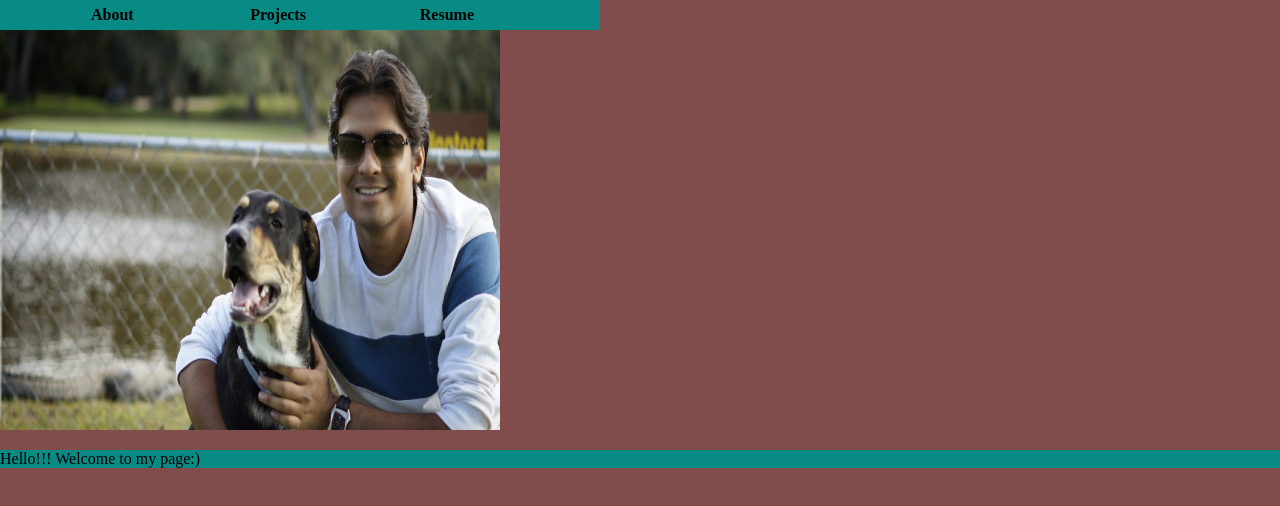
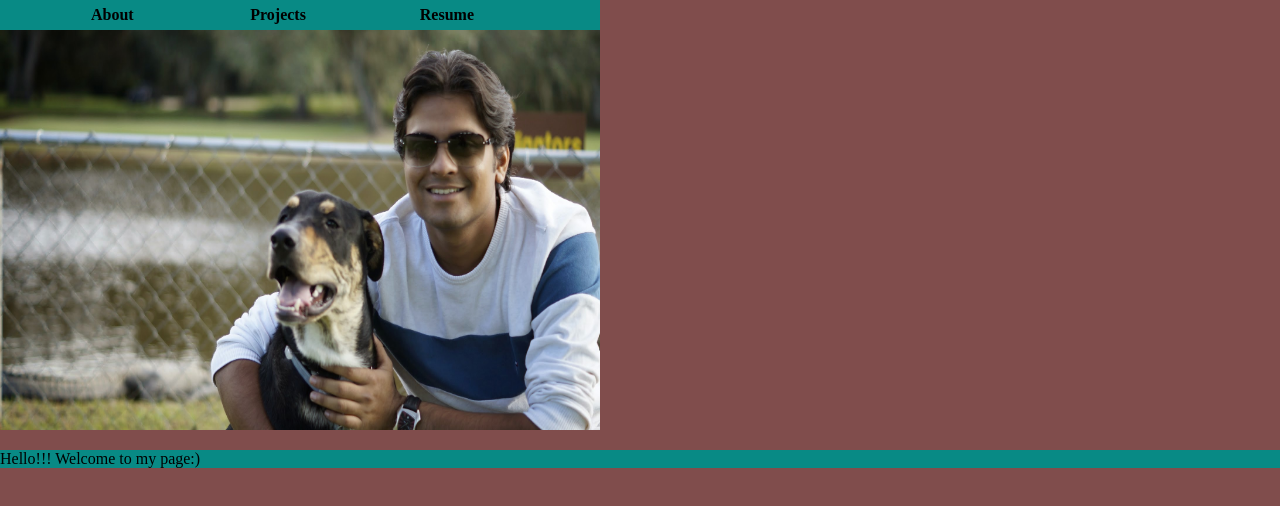
Before and after one commit to HarshaNyshadham/HarshaNyshadham.github.io, a plain HTML site: page index.html in a window 1280 px wide. Drawn offline with Linux system fonts and the light colour scheme.

Commit message:
Update index.html

```diff
--- a/index.html
+++ b/index.html
@@ -28,7 +28,7 @@
 	   </div>
 
 	   <div class="homeImageDiv">
-	        <img src="images/harsha.JPG" style="width:500px;height:400px" />
+	        <img src="images/harsha.JPG" style="width:600px;height:400px" />
 	   </div>
 	   <div class="contentDiv" >
 	        <p>Hello!!! Welcome to my page:)</p>
```
